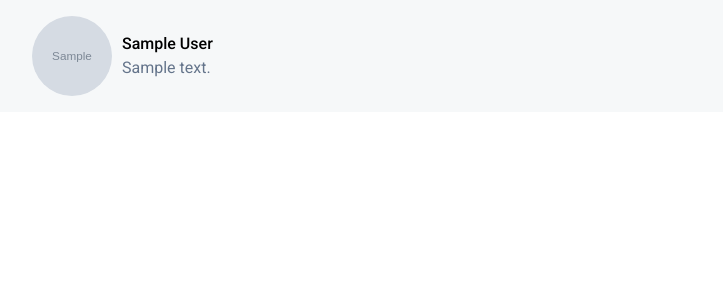
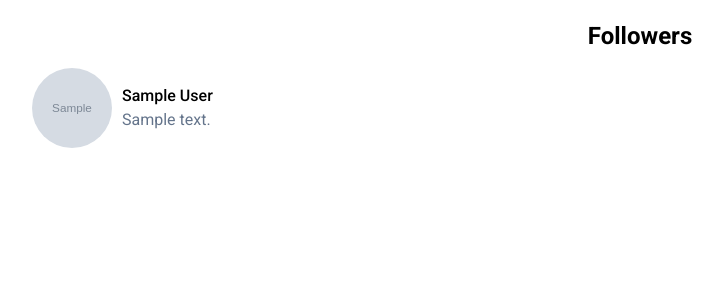
Before and after one commit to ironsummit72/socialmedia, a Node server app: page /followers in a window 1280 px wide. Shown: the top 300 px of the page, without its empty margins (0-723 px from the left). Run offline with Node 20, Linux system fonts and the light colour scheme; the visitor is signed in with stand-in values (Sample User, id 1); tables that the repository leaves empty hold one stand-in row (values such as "Sample post"); grey boxes marked "Sample" are stand-in pictures; style sheets or scripts are compiled from the project's sources; some libraries are stand-ins or nearby versions.

Commit message:
heading added

```diff
--- a/views/followers.ejs
+++ b/views/followers.ejs
@@ -16,8 +16,8 @@
         font-family: "Roboto", sans-serif;
     }
 </style>
+<h1 class="mt-5 text-center font-semibold text-2xl">Followers</h1>
 
-<!-- This is an example component -->
 <% followers.forEach(function(item) { %>
 
  <% if(item!==undefined) { %>
--- a/views/following.ejs
+++ b/views/following.ejs
@@ -16,12 +16,11 @@
         font-family: "Roboto", sans-serif;
     }
 </style>
+<h1 class="mt-5 text-center font-semibold text-2xl">Following</h1>
 
-<!-- This is an example component -->
 <% following.forEach(function(item) { %>
 
     <% if(item!==undefined) { %>
-
 
         <div class="user-row flex flex-col items-center justify-between cursor-pointer  p-4 duration-300 sm:flex-row sm:py-4 sm:px-8 hover:bg-[#f6f8f9]">
             <div class="user flex items-center text-center flex-col sm:flex-row sm:text-left">
```
